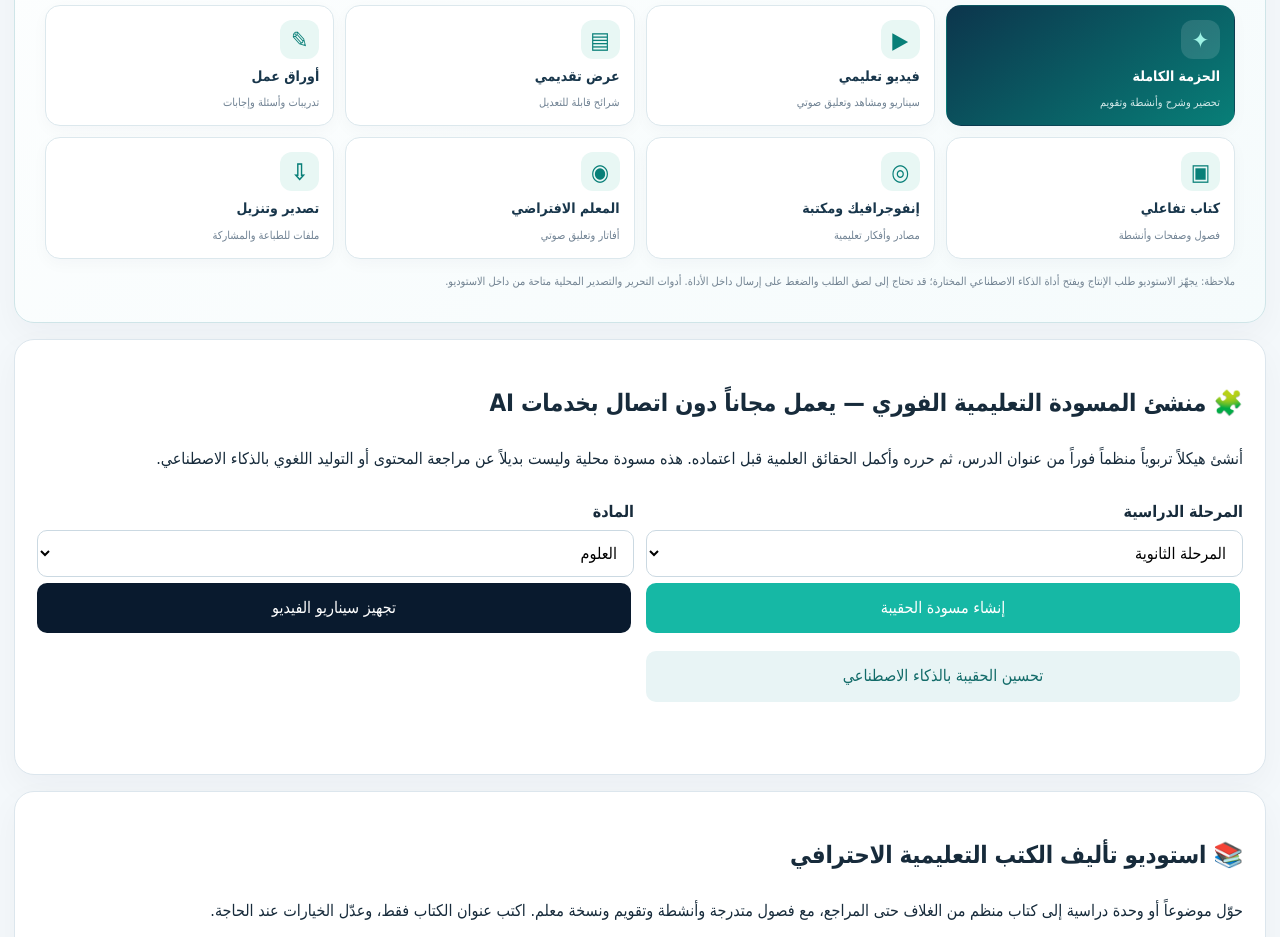
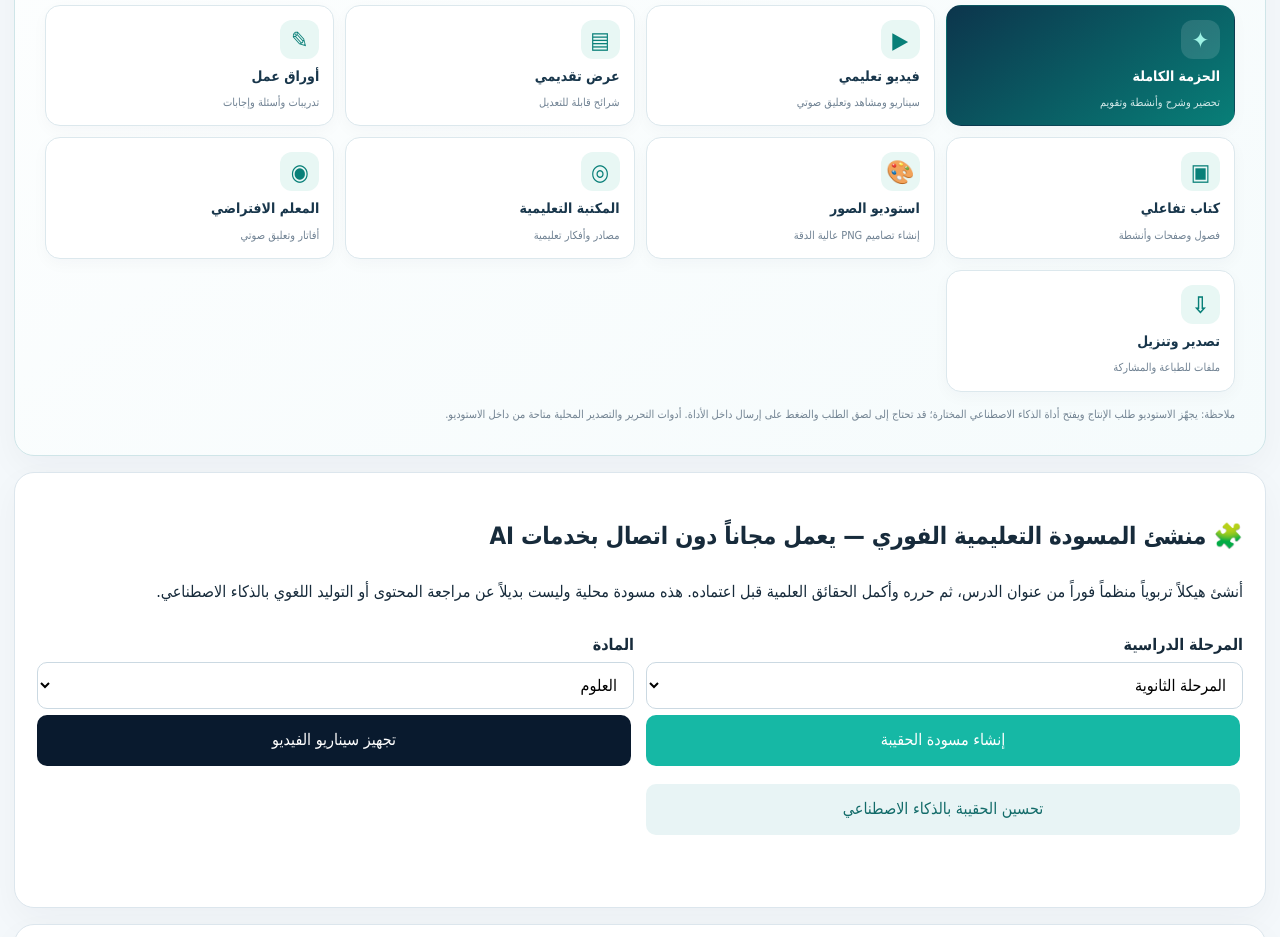
Before and after one commit to gomaa223m-jpg/du-creative-studio-ai-, a website: page index.html in a window 1280 px wide. Shown: the part 1380-2317 px from the top of the page. Drawn offline with Linux system fonts and the light colour scheme.

Commit message:
Add image studio shortcut to main dashboard

```diff
--- a/index.html
+++ b/index.html
@@ -227,7 +227,8 @@ table{display:block;max-width:100%;overflow-x:auto}
 <a class="launch-tile" href="#pptxEditor"><span class="launch-icon">▤</span><b>عرض تقديمي</b><small>شرائح قابلة للتعديل</small></a>
 <a class="launch-tile" href="#exportCenter"><span class="launch-icon">✎</span><b>أوراق عمل</b><small>تدريبات وأسئلة وإجابات</small></a>
 <a class="launch-tile" href="#bookStudio"><span class="launch-icon">▣</span><b>كتاب تفاعلي</b><small>فصول وصفحات وأنشطة</small></a>
-<a class="launch-tile" href="#arabLibrary"><span class="launch-icon">◎</span><b>إنفوجرافيك ومكتبة</b><small>مصادر وأفكار تعليمية</small></a>
+<a class="launch-tile" href="#imageStudio"><span class="launch-icon">🎨</span><b>استوديو الصور</b><small>إنشاء تصاميم PNG عالية الدقة</small></a>
+<a class="launch-tile" href="#arabLibrary"><span class="launch-icon">◎</span><b>المكتبة التعليمية</b><small>مصادر وأفكار تعليمية</small></a>
 <a class="launch-tile" href="#avatarEngine"><span class="launch-icon">◉</span><b>المعلم الافتراضي</b><small>أفاتار وتعليق صوتي</small></a>
 <a class="launch-tile" href="#exportCenter"><span class="launch-icon">⇩</span><b>تصدير وتنزيل</b><small>ملفات للطباعة والمشاركة</small></a>
 </div>
```
